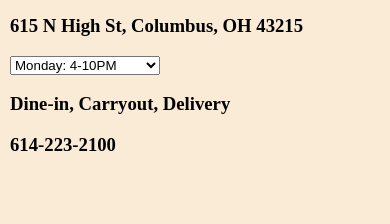
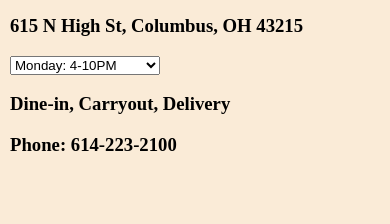
Before and after one commit to alex-rye/Project-3, a React (Vite) app: page / in a window 390 px wide. Shown: the part 940-1164 px from the top of the page. Built offline with nearby package versions, Linux system fonts and the light colour scheme.

Commit message:
updated phone prop in restaurant component

```diff
--- a/src/components/Restaurant.jsx
+++ b/src/components/Restaurant.jsx
@@ -30,7 +30,7 @@ const Restaurant = (props) => {
         <h3>{props.restaurant.address}</h3>
         <Hours hours={props.restaurant.hours} />
         <h3>{props.restaurant.options}</h3>
-        <h3>{props.restaurant.phone}</h3>
+        <h3>Phone: {props.restaurant.phone}</h3>
       </div>
     </div>
   )
```
